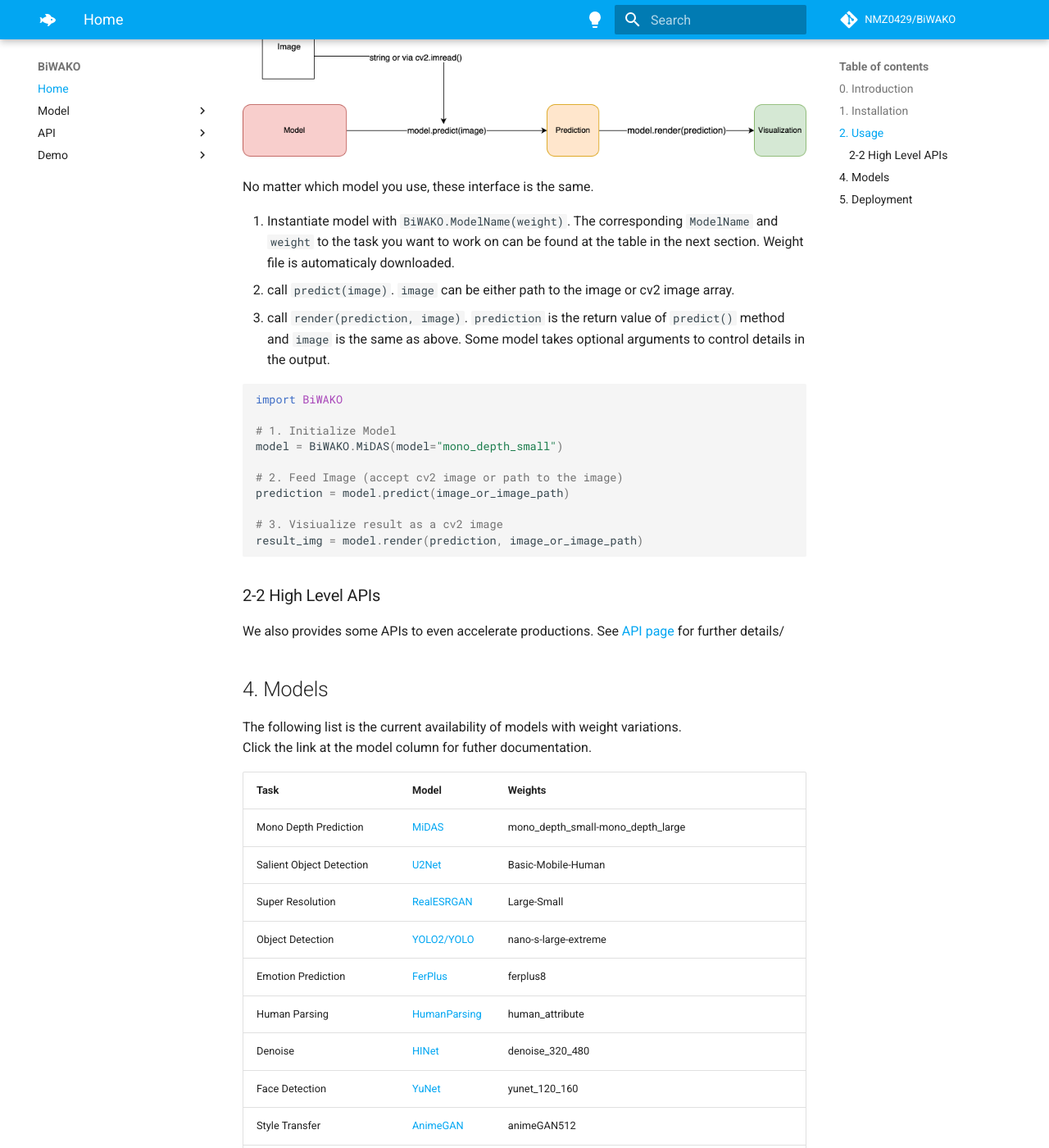
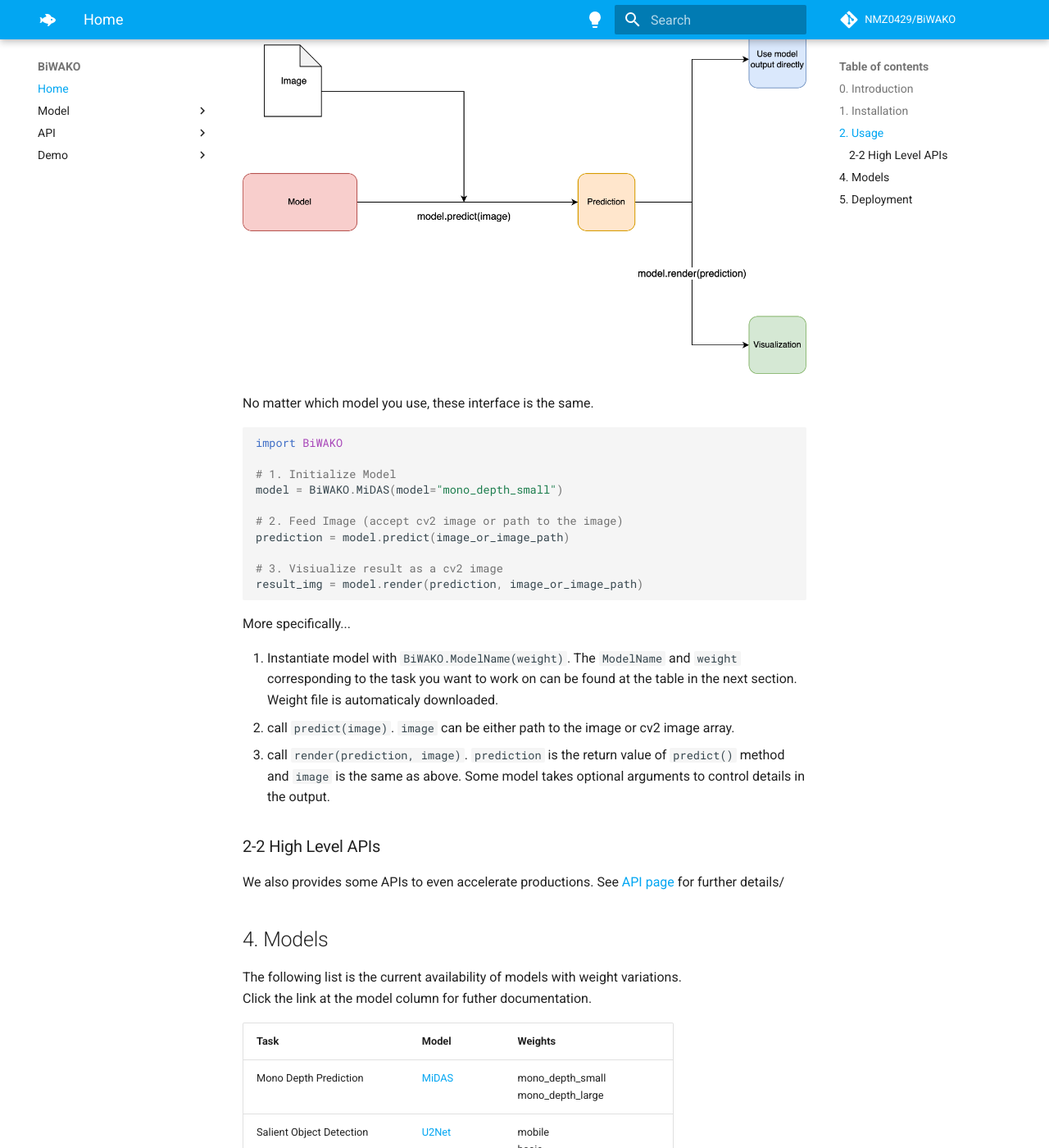
Before and after one commit to NMZ0429/BiWAKO, an MkDocs documentation site: the page built from docs/index.md, in a window 1280 px wide and 1400 px high, scrolled down 923 px. Shown: the whole window at 82% size. Built offline with MkDocs 1.6.1 and Material for MkDocs 9.7.7, drawn with Linux system fonts in a browser that asks for light colours; comment, search, counter and statistics services are not loaded; some of the changed text lies outside the part shown.

Commit message:
update basic usage

````diff
--- a/docs/index.md
+++ b/docs/index.md
@@ -18,17 +18,13 @@ $pip install -e .
 ```
 
 !!! warning
-    Downloading from pip server is currently suspended in order to protect weight files. We will update it soon.
+    Downloading from pip server is currently suspended in order to simplify dependency requirements. We will update it soon.
 
 ## 2. Usage
 
-<img src="img/biwako_api.png" width="700">
+<img src="img/basic_usage.png" width="700">
 
 No matter which model you use, these interface is the same.
-
-1. Instantiate model with `BiWAKO.ModelName(weight)`. The corresponding `ModelName` and `weight` to the task you want to work on can be found at the table in the next section. Weight file is automaticaly downloaded.
-2. call `predict(image)`. `image` can be either path to the image or cv2 image array.
-3. call `render(prediction, image)`. `prediction` is the return value of `predict()` method and `image` is the same as above. Some model takes optional arguments to control details in the output.
 
 ```python
 import BiWAKO
@@ -43,6 +39,12 @@ prediction = model.predict(image_or_image_path)
 result_img = model.render(prediction, image_or_image_path)
 ```
 
+More specifically...
+
+1. Instantiate model with `BiWAKO.ModelName(weight)`. The `ModelName` and `weight` corresponding to the task you want to work on can be found at the table in the next section. Weight file is automaticaly downloaded.
+2. call `predict(image)`. `image` can be either path to the image or cv2 image array.
+3. call `render(prediction, image)`. `prediction` is the return value of `predict()` method and `image` is the same as above. Some model takes optional arguments to control details in the output.
+
 ### 2-2 High Level APIs
 
 We also provides some APIs to even accelerate productions. See [API page](api/index.md) for further details/
@@ -54,20 +56,19 @@ Click the link at the model column for futher documentation.
 
 |Task| Model| Weights|
 |:----|:----|:----|
-| Mono Depth Prediction | [MiDAS](models/mono_depth.md) | mono_depth_small-mono_depth_large |
-| Salient Object Detection | [U2Net](models/salient_det.md) | Basic-Mobile-Human |
-| Super Resolution | [RealESRGAN](models/super_resolution.md) | Large-Small |
-| Object Detection | [YOLO2/YOLO](models/obj_det.md) | nano-s-large-extreme |
+| Mono Depth Prediction | [MiDAS](models/mono_depth.md) | mono_depth_small<br>mono_depth_large |
+| Salient Object Detection | [U2Net](models/salient_det.md) | mobile<br>basic<br>human_seg<br>portrait|
+| Super Resolution | [RealESRGAN](models/super_resolution.md) | super_resolution4864<br>super_resolution6464 |
+| Object Detection | [YOLO2/YOLO](models/obj_det.md) | Please refer to docs for details |
 | Emotion Prediction | [FerPlus](models/emotion.md) | ferplus8 |
 | Human Parsing | [HumanParsing](models/human_parsing.md) |human_attribute |
 | Denoise | [HINet](models/denoising.md) | denoise_320_480 |
 | Face Detection | [YuNet](models/face_det.md) | yunet_120_160 |
 | Style Transfer | [AnimeGAN](models/style_transfer.md) | animeGAN512 |
-| Image Classification | [ResNetV2](models/image_clf.md) | resnet152v2-resnet101v2-resnet50v2-resnet18v2 |
+| Image Classification | [ResNetV2](models/image_clf.md) | resnet18v2<br>resnet50v2<br>resnet101v2<br>resnet152v2 |
 | Human Portrait Segmentation | [MODNet](models/human_seg.md) | modnet_256 |
-| Semantic Segmentation | [FastSCNN](models/semantic_seg.md) | fast_scnn384-fast_scnn7681344 |
-| Diver's View Segmentation | [SUIMNet](models/suim_net.md) | suim_net_3248-suim_rsb_72128-suim_vgg_25632-suim_vgg_72128 |
-
+| Semantic Segmentation | [FastSCNN](models/semantic_seg.md) | fast_scnn384<br>fast_scnn7681344 |
+| Diver's View Segmentation | [SUIMNet](models/suim_net.md) | suim_net_3248<br>suim_rsb_72128<br>suim_vgg_25632<br>suim_vgg_72128 |
 
 ## 5. Deployment
 
````
Also changed, not shown: docs/img/basic_usage.png (added).
